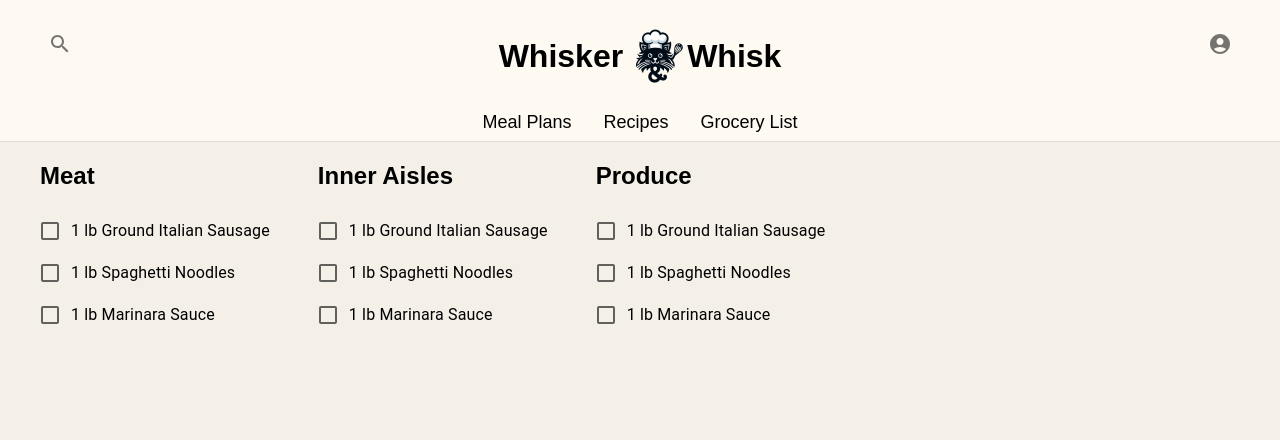
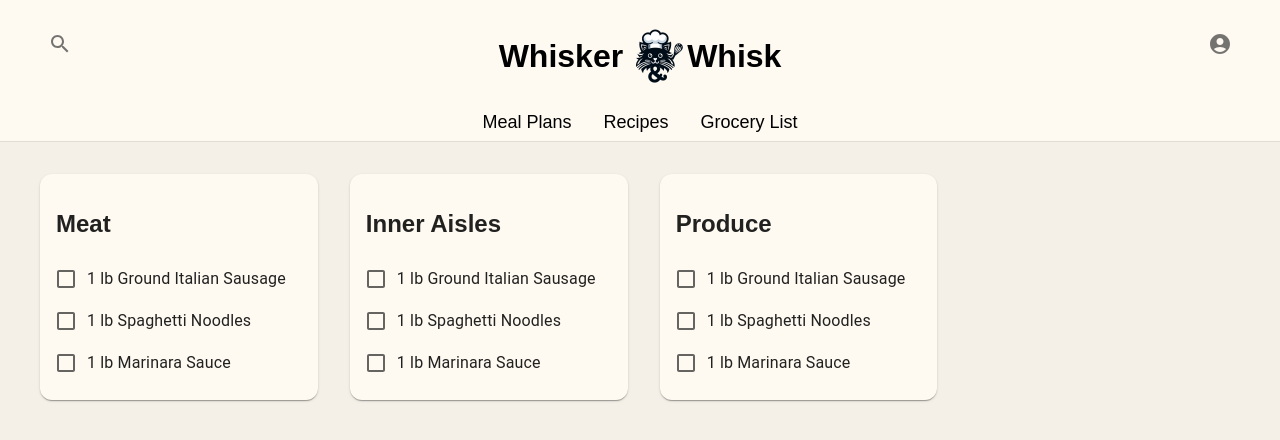
Before and after one commit to PlantLore/meal-planner, a React (Create React App) app: page /grocerylist/current in a window 1280 px wide. Shown: the top 440 px of the page. Built offline with nearby package versions, Linux system fonts and the light colour scheme.

Commit message:
updated grocery list styling

```diff
--- a/src/components/grocery-list-display/GroceryListDisplay.css
+++ b/src/components/grocery-list-display/GroceryListDisplay.css
@@ -1,4 +1,5 @@
 .grocery-list-display-container {
+    margin-top: 2rem;
     display: flex;
     gap: 2rem;
     flex-wrap: wrap;
--- a/src/components/grocery-list-display/grocery-list-section-display/GroceryListSectionDisplay.tsx
+++ b/src/components/grocery-list-display/grocery-list-section-display/GroceryListSectionDisplay.tsx
@@ -1,4 +1,4 @@
-import { Checkbox, FormControlLabel, FormGroup } from '@mui/material';
+import { Checkbox, FormControlLabel, FormGroup, Paper } from '@mui/material';
 import { GroceryListItem } from '../../../models/GroceryListItem';
 import './GroceryListSectionDisplay.css';
 import { GroceryListSection } from '../../../models/GroceryListSection';
@@ -9,7 +9,11 @@ const GroceryListSectionDisplay = ({ groceryListSection, groceryListSectionChang
         return groceryListItem.quantity + " " + groceryListItem.unit + " " + groceryListItem.grocery.name;
     };
 
-    return <div className="grocery-list-section-container">
+    return <Paper
+        className="grocery-list-section-paper"
+        sx={{ padding: '1rem', backgroundColor: 'var(--card-color)', borderRadius: ".75rem", }}
+    >
+        <div className="grocery-list-section-container">
             <h2>{groceryListSection.grocerySection}</h2>
             <FormGroup>
                 {groceryListSection.groceries.map((groceryListItem: GroceryListItem) =>
@@ -25,7 +29,8 @@ const GroceryListSectionDisplay = ({ groceryListSection, groceryListSectionChang
                         }
                         label={generateGroceryListItemLabel(groceryListItem)} />)}
             </FormGroup>
-    </div>;
+        </div>
+    </Paper>
 };
 
 export default GroceryListSectionDisplay;
```
Lines whose indentation alone changed are shown as unchanged.
